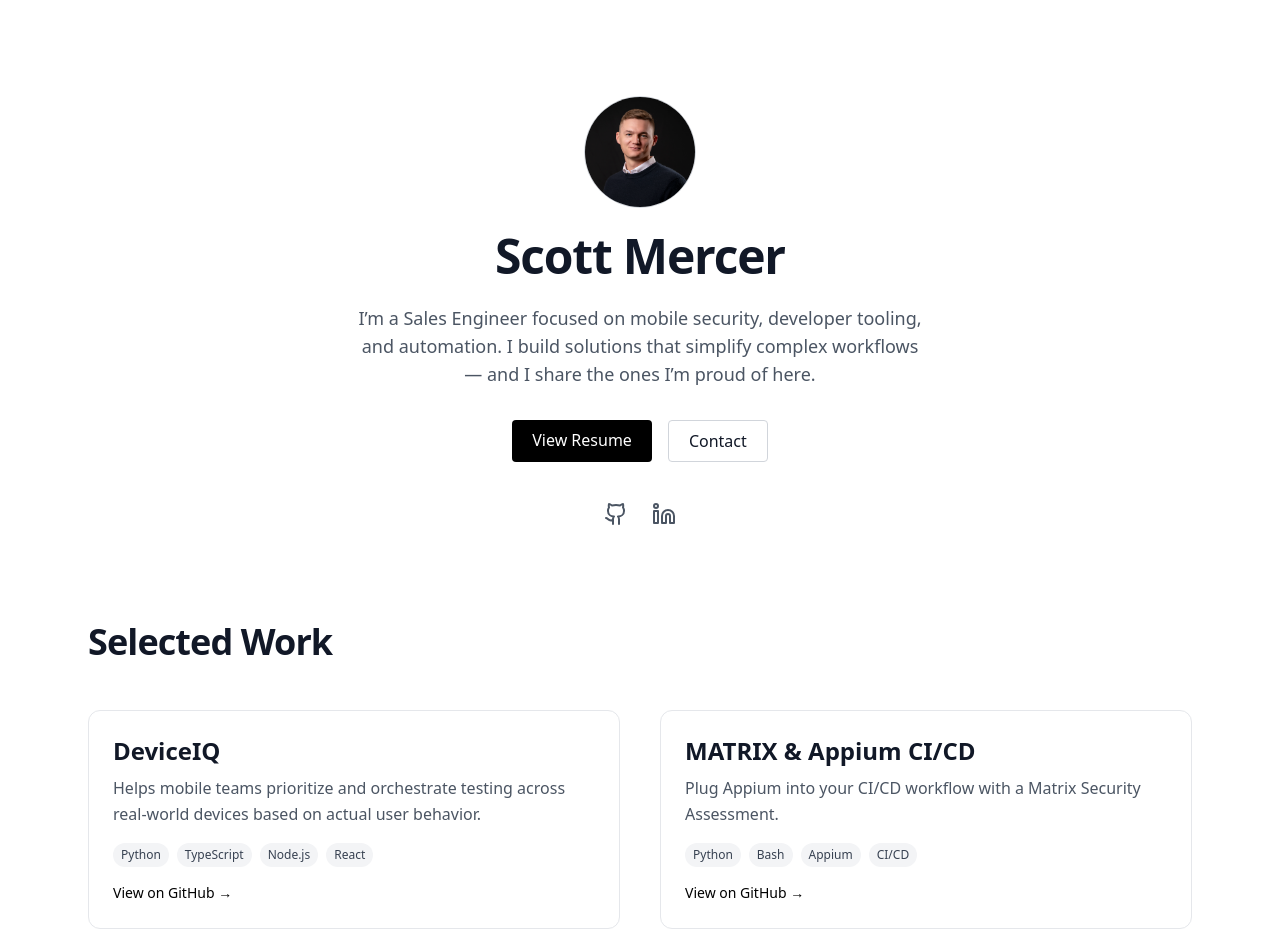
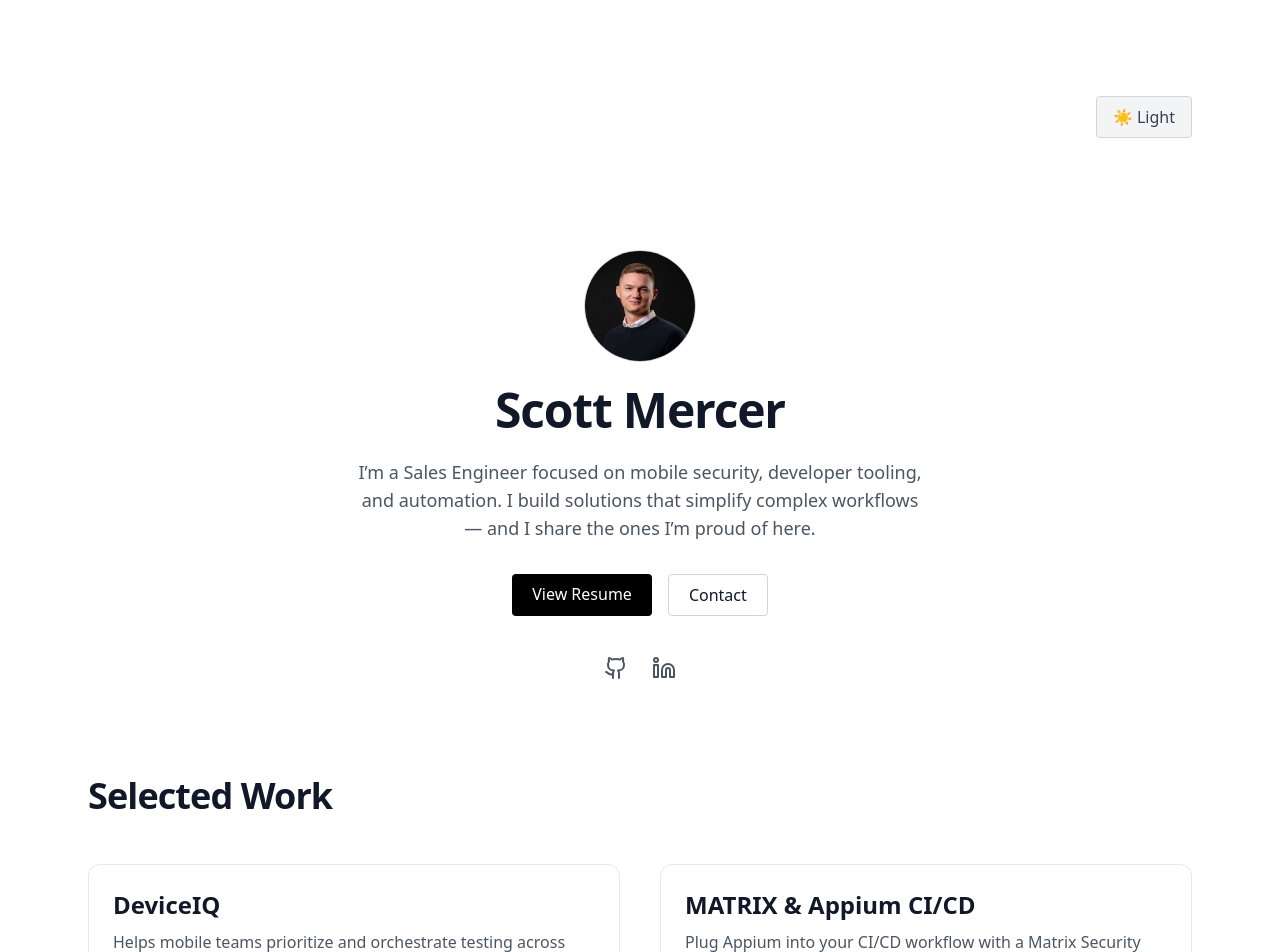
Before and after one commit to scott-mercer/Personal-Website, a Next.js app: page / in a window 1280 px wide. Shown: the top 952 px of the page. Built offline with nearby package versions, Linux system fonts and the light colour scheme.

Commit message:
updating dark mode

```diff
--- a/app/page.tsx
+++ b/app/page.tsx
@@ -1,4 +1,6 @@
+"use client";
 import { Github, Linkedin } from 'lucide-react'
+import { useEffect, useState } from 'react'
 
 
 
@@ -30,8 +32,29 @@ const projects = [
 ]
 
 export default function HomePage() {
+  const [dark, setDark] = useState(false);
+
+  useEffect(() => {
+    if (dark) {
+      document.documentElement.classList.add('dark');
+    } else {
+      document.documentElement.classList.remove('dark');
+    }
+  }, [dark]);
+
   return (
-    <div className="bg-white min-h-screen px-6 py-24 max-w-6xl mx-auto space-y-24">
+    <div className="bg-white dark:bg-gray-900 min-h-screen px-6 py-24 max-w-6xl mx-auto space-y-24">
+      {/* Dark mode toggle button */}
+      <div className="flex justify-end">
+        <button
+          onClick={() => setDark(!dark)}
+          className="mb-4 px-4 py-2 rounded border border-gray-300 dark:border-gray-700 bg-gray-100 dark:bg-gray-800 text-gray-700 dark:text-gray-200 hover:bg-gray-200 dark:hover:bg-gray-700 transition"
+          aria-label="Toggle dark mode"
+        >
+          {dark ? '🌙 Dark' : '☀️ Light'}
+        </button>
+      </div>
+
       {/* Hero Section */}
       <section className="space-y-6 text-center">
         <img
@@ -40,7 +63,7 @@ export default function HomePage() {
           className="w-28 h-28 mx-auto rounded-full border border-gray-300"
         />
 
-        <h1 className="text-5xl font-bold tracking-tight">Scott Mercer</h1>
+        <h1 className="text-5xl font-bold tracking-tight text-gray-900 dark:text-white">Scott Mercer</h1>
 
         <p className="text-lg text-gray-600 max-w-xl mx-auto">
           I’m a Sales Engineer focused on mobile security, developer tooling, and automation. I build solutions that simplify complex workflows — and I share the ones I’m proud of here.
@@ -101,7 +124,7 @@ export default function HomePage() {
                 {project.tags.map((tag) => (
                   <span
                     key={tag}
-                    className="text-xs bg-gray-100 text-gray-700 px-2 py-1 rounded-full"
+                    className="text-xs sm:text-sm bg-gray-100 text-gray-700 px-2 py-1 rounded-full"
                   >
                     {tag}
                   </span>
--- a/tailwind.config.js
+++ b/tailwind.config.js
@@ -1,5 +1,6 @@
 /** @type {import('tailwindcss').Config} */
 module.exports = {
+  darkMode: 'class',
   content: [
     "./app/**/*.{js,ts,jsx,tsx}"
   ],
```
